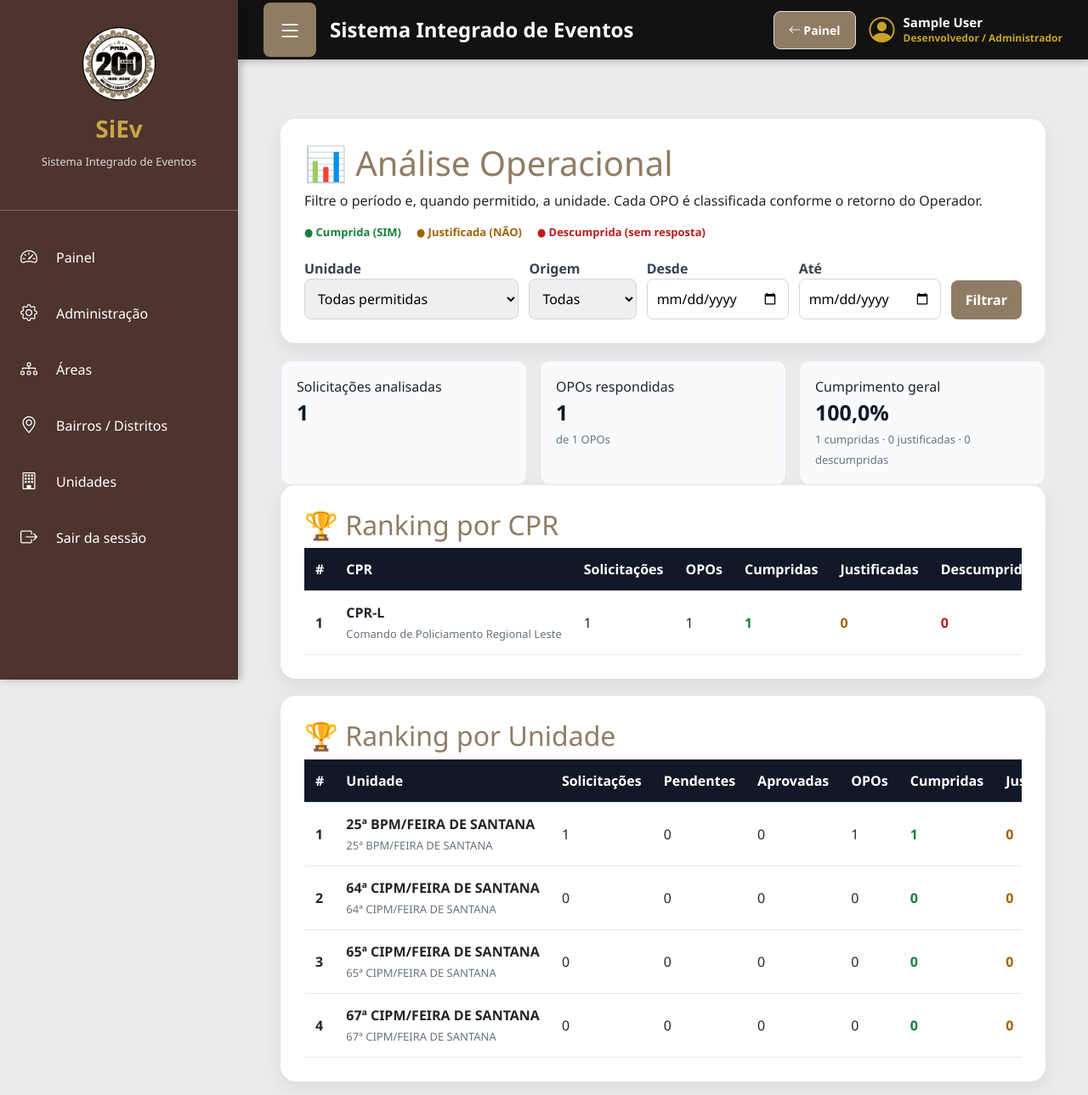
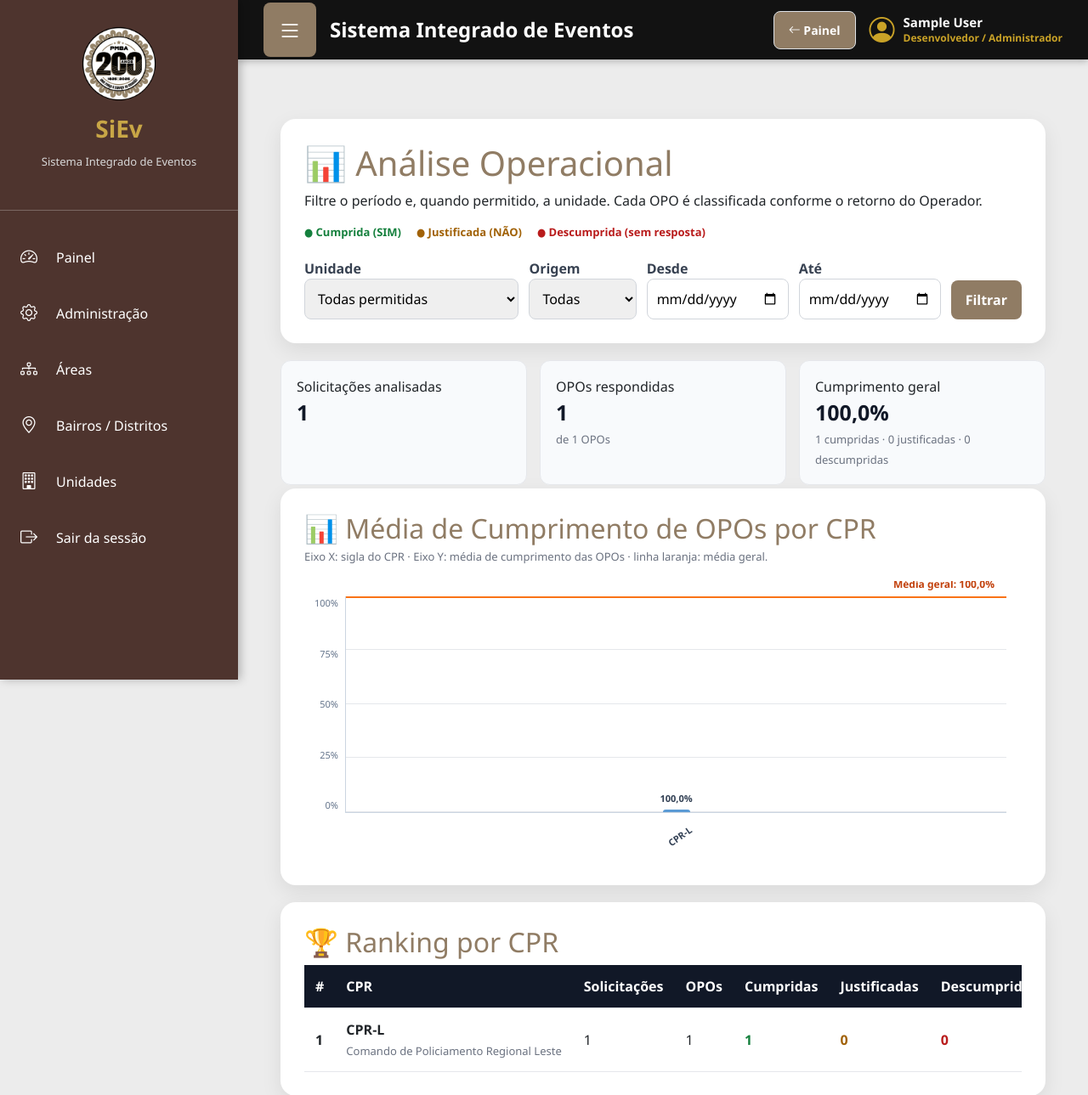
Before and after one commit to Lvieira82/SievPMBA, a Django app: page /gestao/analise/ in a window 1280 px wide. Shown: the top 1289 px of the page at 85% size. Run offline with Django 5.2, Linux system fonts and the light colour scheme; a user stored in the database is signed in; data comes from the database, SQL or seed files in the repository; tables that the repository leaves empty hold one stand-in row (values such as "Sample post"); parts of the project's set-up code (start-up, migrations or seed data) failed here and were passed over.

Commit message:
Adicionar gráficos de média de cumprimento por unidade e CPR

```diff
--- a/templates/analise/unidades.html
+++ b/templates/analise/unidades.html
@@ -25,7 +25,22 @@
 .ranking-num{font-weight:800;width:55px}
 .vazio{text-align:center;padding:18px;color:#6b7280}
 .legenda{display:flex;gap:18px;flex-wrap:wrap;margin-top:12px;font-size:13px}
-@media(max-width:900px){.filtros{grid-template-columns:1fr}.cards{grid-template-columns:1fr}}
+.grafico-cumprimento{margin-top:4px}
+.grafico-cumprimento h2{margin-bottom:5px}
+.grafico-cumprimento .subtitulo{color:#6b7280;font-size:13px;margin-bottom:18px}
+.media-chart{position:relative;height:330px;padding:18px 18px 55px 48px;box-sizing:border-box;overflow-x:auto}
+.media-chart-area{position:relative;height:255px;min-width:620px;border-left:1px solid #cbd5e1;border-bottom:1px solid #cbd5e1;background:repeating-linear-gradient(to bottom,#fff 0,#fff calc(25% - 1px),#e5e7eb calc(25% - 1px),#e5e7eb 25%)}
+.media-y-labels{position:absolute;left:0;top:18px;height:255px;width:40px;display:flex;flex-direction:column;justify-content:space-between;align-items:flex-end;color:#64748b;font-size:11px}
+.media-linha-geral{position:absolute;left:0;right:0;height:2px;background:#f97316;z-index:5}
+.media-legenda-geral{position:absolute;right:8px;top:-25px;font-size:12px;font-weight:700;color:#c2410c;background:#fff;padding:2px 6px;border-radius:5px}
+.media-barras{position:absolute;left:12px;right:12px;bottom:0;top:0;display:flex;align-items:flex-end;justify-content:space-around;gap:12px;padding:0 10px}
+.media-item{height:100%;min-width:58px;display:flex;flex-direction:column;justify-content:flex-end;align-items:center;position:relative}
+.media-valor{font-size:11px;font-weight:800;color:#334155;margin-bottom:4px}
+.media-barra{width:32px;min-height:3px;background:#5b9bd5;border-radius:6px 6px 0 0}
+.media-barra-sem-dado{width:32px;height:3px;background:#cbd5e1;border-radius:6px}
+.media-label{font-size:11px;font-weight:700;color:#334155;white-space:nowrap;position:absolute;bottom:-39px;transform:rotate(-35deg);transform-origin:top center}
+.media-eixo-y{position:absolute;left:-40px;top:50%;transform:rotate(-90deg) translateX(-50%);transform-origin:left top;color:#64748b;font-size:11px;white-space:nowrap}
+@media(max-width:900px){.filtros{grid-template-columns:1fr}.cards{grid-template-columns:1fr}.media-chart-area{min-width:520px}}
 </style>
 <div class="analise">
 <div class="box">
@@ -51,6 +66,54 @@
 <div class="mini">Cumprimento geral<b>{% if cumprimento_geral.percentual is not None %}{{ cumprimento_geral.percentual }}%{% else %}—{% endif %}</b><span class="nota">{{ cumprimento_geral.cumpridas }} cumpridas · {{ cumprimento_geral.justificadas }} justificadas · {{ cumprimento_geral.descumpridas }} descumpridas</span></div>
 </div>
 
+{% if request.user.acesso_institucional.perfil == "CPR" %}
+<div class="box grafico-cumprimento">
+<h2>📊 Média de Cumprimento de OPOs por Unidade</h2>
+<div class="subtitulo">Eixo X: sigla da unidade · Eixo Y: média de cumprimento das OPOs · linha laranja: média geral.</div>
+{% if grupos %}
+<div class="media-chart">
+<div class="media-y-labels"><span>100%</span><span>75%</span><span>50%</span><span>25%</span><span>0%</span></div>
+<div class="media-chart-area">
+{% if cumprimento_geral.percentual is not None %}<div class="media-linha-geral" style="top:calc(100% - {{ cumprimento_geral.percentual }}%);"><span class="media-legenda-geral">Média geral: {{ cumprimento_geral.percentual }}%</span></div>{% endif %}
+<div class="media-barras">
+{% for item in grupos %}
+<div class="media-item">
+{% if item.percentual is not None %}<span class="media-valor">{{ item.percentual }}%</span><div class="media-barra" style="height:{{ item.percentual }}%"></div>{% else %}<span class="media-valor">—</span><div class="media-barra-sem-dado"></div>{% endif %}
+<span class="media-label">{{ item.unidade.sigla }}</span>
+</div>
+{% endfor %}
+</div>
+</div>
+<div class="media-eixo-y">Média de cumprimento (%)</div>
+</div>
+{% else %}<div class="vazio">Nenhuma unidade encontrada para os filtros.</div>{% endif %}
+</div>
+{% endif %}
+
+{% if eh_coppm %}
+<div class="box grafico-cumprimento">
+<h2>📊 Média de Cumprimento de OPOs por CPR</h2>
+<div class="subtitulo">Eixo X: sigla do CPR · Eixo Y: média de cumprimento das OPOs · linha laranja: média geral.</div>
+{% if ranking_cpr %}
+<div class="media-chart">
+<div class="media-y-labels"><span>100%</span><span>75%</span><span>50%</span><span>25%</span><span>0%</span></div>
+<div class="media-chart-area">
+{% if cumprimento_geral.percentual is not None %}<div class="media-linha-geral" style="top:calc(100% - {{ cumprimento_geral.percentual }}%);"><span class="media-legenda-geral">Média geral: {{ cumprimento_geral.percentual }}%</span></div>{% endif %}
+<div class="media-barras">
+{% for item in ranking_cpr %}
+<div class="media-item">
+{% if item.percentual is not None %}<span class="media-valor">{{ item.percentual }}%</span><div class="media-barra" style="height:{{ item.percentual }}%"></div>{% else %}<span class="media-valor">—</span><div class="media-barra-sem-dado"></div>{% endif %}
+<span class="media-label">{{ item.cpr.sigla }}</span>
+</div>
+{% endfor %}
+</div>
+</div>
+<div class="media-eixo-y">Média de cumprimento (%)</div>
+</div>
+{% else %}<div class="vazio">Nenhum CPR encontrado para os filtros.</div>{% endif %}
+</div>
+{% endif %}
+
 {% if eh_coppm %}
 <div class="box"><h2>🏆 Ranking por CPR</h2><div class="table-wrap"><table class="tabela"><thead><tr><th>#</th><th>CPR</th><th>Solicitações</th><th>OPOs</th><th>Cumpridas</th><th>Justificadas</th><th>Descumpridas</th><th>Cumprimento</th></tr></thead><tbody>{% for item in ranking_cpr %}<tr><td class="ranking-num">{{ forloop.counter }}</td><td><strong>{{ item.cpr.sigla }}</strong><br><span class="nota">{{ item.cpr.nome }}</span></td><td>{{ item.total }}</td><td>{{ item.opo_total }}</td><td class="cumprida">{{ item.cumpridas }}</td><td class="justificada">{{ item.justificadas }}</td><td class="descumprida">{{ item.descumpridas }}</td><td class="percentual">{% if item.percentual is not None %}{{ item.percentual }}%{% else %}—{% endif %}</td></tr>{% empty %}<tr><td colspan="8" class="vazio">Nenhuma OPO encontrada no período.</td></tr>{% endfor %}</tbody></table></div></div>
 {% endif %}
```
